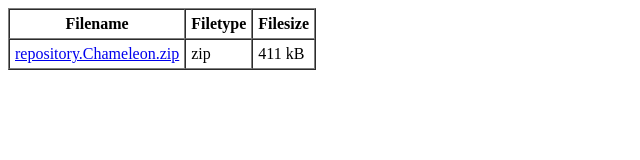
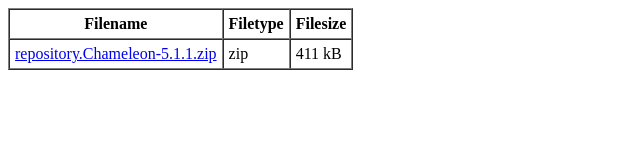
Before and after one commit to cha1m/20, a plain HTML site: page index.html in a window 1280 px wide. Shown: the whole page, without its empty margins (0-640 px from the left). Drawn offline with Linux system fonts and the light colour scheme.

Commit message:
Update index.html

```diff
--- a/index.html
+++ b/index.html
@@ -1,4 +1,4 @@
 <TABLE border=1 cellpadding=5 cellspacing=0 class=whitelinks>
 <TR><TH>Filename</TH><th>Filetype</th><th>Filesize</th></TR>
-<TR><TD><a href="repository.Chameleon.zip">repository.Chameleon.zip</a></td><td>zip</td><td>411 kB</td></TR>
+<TR><TD><a href="repository.Chameleon.zip">repository.Chameleon-5.1.1.zip</a></td><td>zip</td><td>411 kB</td></TR>
 </TABLE>
```
